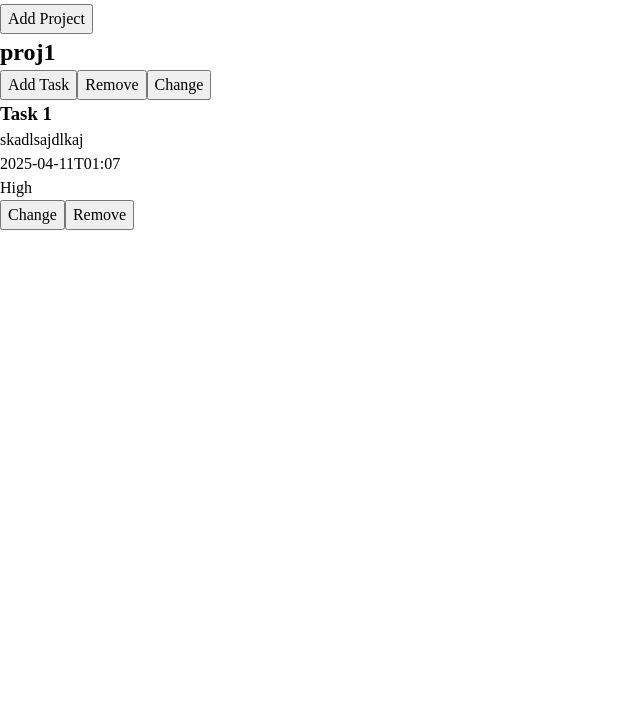
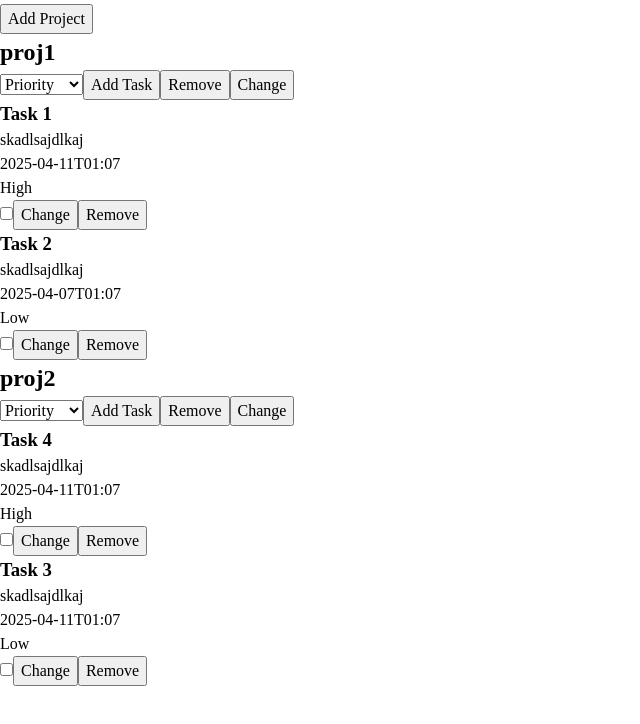
Before and after one commit to AleksaMladenovic/todo-list, a website built with webpack: page src/template.html in a window 1280 px wide. Shown: the part 44-768 px from the top of the page, without its empty margins (0-640 px from the left). Built offline with nearby package versions, Linux system fonts and the light colour scheme.

Commit message:
Add logic for homepage and structure code

```diff
--- a/package.json
+++ b/package.json
@@ -7,5 +7,8 @@
     "webpack": "^5.98.0",
     "webpack-cli": "^6.0.1",
     "webpack-dev-server": "^5.2.1"
+  },
+  "dependencies": {
+    "date-fns": "^4.1.0"
   }
 }
--- a/src/domControls.js
+++ b/src/domControls.js
@@ -1,10 +1,10 @@
 import { Project } from "./project.js";
-import { addProject, addTask, removeProject, removeTask } from "./index.js";
 import { Task } from "./task.js";
 import { ProjectDiv } from "./projectDiv.js";
 import { TaskDiv } from "./taskDiv.js";
+import { projects } from "./project.js";
 
-const addProjectBtn = document.querySelector("div.projects>button");
+let addProjectBtn = document.querySelector("button.btnAddProject");
 const addProjectDialog = document.querySelector("#addProjectDialog");
 const projectDialogBtnAdd = document.querySelector(
   "#addProjectDialog button.add"
@@ -18,6 +18,15 @@ const taskDialogBtnCancel = document.querySelector(
   "#addTaskDialog button.cancel"
 );
 
+export function initialSettings() {
+  addProjectBtn = document.querySelector("button.btnAddProject");
+
+  addProjectBtn.addEventListener("click", async () => {
+    const newProject = await getProject();
+    if (newProject !== null) projects.addProject(newProject);
+  });
+}
+
 function waitForClick(buttons) {
   return new Promise((resolve) => {
     buttons.forEach((button) => {
@@ -28,10 +37,7 @@ function waitForClick(buttons) {
   });
 }
 
-addProjectBtn.addEventListener("click", async () => {
-  const newProject = await getProject();
-  if (newProject !== null) addProject(newProject);
-});
+
 
 async function getProject() {
   addProjectDialog.showModal();
@@ -55,23 +61,27 @@ function clearProjectDialog() {
   document.querySelector("#projectName").value = "";
 }
 
-export function createProject(project) {
+export function createProjectDom(project) {
   const projectDom = ProjectDiv(project);
-  document.querySelector("div.projects").appendChild(projectDom.div);
 
   projectDom.btnAddTask.addEventListener("click", async () => {
     const newTask = await getTask();
-    if (newTask !== null) addTask(newTask, project, projectDom);
+    if (newTask !== null) project.addTask(newTask);
   });
 
   projectDom.btnRemove.addEventListener("click", () => {
-    removeProject(project);
-    document.querySelector("div.projects").removeChild(projectDom.div);
+    projects.removeProject(project);
+    projectDom.div.remove();
   });
 
   projectDom.btnChange.addEventListener("click", async () => {
     await changeProject(project, projectDom);
   });
+
+  projectDom.selectSort.addEventListener("change", ()=>{
+    project.setSortType(projectDom.selectSort.value);
+  })
+
   return projectDom;
 }
 
@@ -113,19 +123,23 @@ function clearTaskDialog() {
     document.querySelector(`input[name="priority"]:checked`).checked = false;
 }
 
-export function createTask(task, project, projectDom) {
+export function createTaskDom(task, project) {
   const taskDom = TaskDiv(task);
-
-  projectDom.div.appendChild(taskDom.div);
 
   taskDom.btnChange.addEventListener("click", async () => {
     await changeTask(task, taskDom);
   });
 
-  taskDom.btnRemove.addEventListener("click",async () => {
-    removeTask(task, project);
-    projectDom.div.removeChild(taskDom.div);
+  taskDom.btnRemove.addEventListener("click", async () => {
+    project.remove(task);
+    taskDom.div.remove();
   });
+
+  taskDom.doneCheckbox.addEventListener("change",()=>{
+    task.done = true;
+  })
+
+  return taskDom;
 }
 
 async function changeTask(task, taskDom) {
--- /dev/null
+++ b/src/homepage.js
@@ -0,0 +1,41 @@
+import { projects } from "./project";
+import { createProjectDom,createTaskDom, initialSettings } from "./domControls";
+import { Project } from "./project";
+import { Task } from "./task";
+import { events } from "./pubSub";
+
+const projectsDiv = document.createElement("div");
+projectsDiv.className = "Projects Homepage";
+projectsDiv.innerHTML = `<h1>Projects</h1>
+            <button class="btnAddProject">Add Project</button>`;
+
+function addProject(project){
+    const projectDom = createProjectDom(project);
+    projectsDiv.appendChild(projectDom.div);
+    return projectDom;
+}
+
+function addTask(task, project, projectDom){
+    const taskDom = createTaskDom(task,project);
+    projectDom.div.appendChild(taskDom.div);
+    return taskDom;
+}
+
+export function runHomepage(){
+    document.querySelector(".content").appendChild(projectsDiv);
+    initialSettings();
+}
+
+function updateHomepage(){
+    projectsDiv.innerHTML = `<h1>Projects</h1>
+            <button class="btnAddProject">Add Project</button>`;
+    projects.list.forEach(project => {
+        const projectDom = addProject(project);
+        project.tasks.forEach(task =>{
+            addTask(task,project,projectDom);
+        });
+    });
+}
+events.on("AddProject", updateHomepage);
+events.on("AddTask",updateHomepage);
+events.on("SortTask",updateHomepage);
--- a/src/index.js
+++ b/src/index.js
@@ -1,17 +1,8 @@
 import "./styles.css";
-import { Task } from "./task";
+import { compareTasksByDueDate, Task } from "./task";
 import { Project,projects } from "./project";
-import {createTask, createProject,displayTask} from "./domControls.js";
-
-export function addProject(project){
-    projects.addProject(project);
-    return createProject(project);
-}
-
-export function addTask(task, project, projectDom){
-    project.addTask(task);
-    createTask(task,project,projectDom);
-}
+import "./domControls.js"
+import { runHomepage } from "./homepage.js";
 
 export function removeProject(project){
     projects.removeProject(project);
@@ -23,6 +14,23 @@ export function removeTask(task, project){
 }
 
 const proj1 = Project("proj1");
-const proj1Div = addProject(proj1);
-const taks1 = Task("Task 1","skadlsajdlkaj","2025-04-11T01:07","High");
-addTask(taks1, proj1,proj1Div);
+projects.addProject(proj1);
+const task1 = Task("Task 1","skadlsajdlkaj","2025-04-11T01:07","High");
+const task2 = Task("Task 2","skadlsajdlkaj","2025-04-07T01:07","Low");
+
+proj1.addTask(task1);
+proj1.addTask(task2);
+
+const proj2 = Project("proj2");
+projects.addProject(proj2);
+const task3 = Task("Task 3","skadlsajdlkaj","2025-04-11T01:07","Low");
+const task4 = Task("Task 4","skadlsajdlkaj","2025-04-11T01:07","High");
+
+proj2.addTask(task3);
+proj2.addTask(task4);
+
+runHomepage();
+
+const compared = compareTasksByDueDate(task1,task2);
+
+console.log(compared);
--- a/src/project.js
+++ b/src/project.js
@@ -1,29 +1,59 @@
+import { events } from "./pubSub";
+import { compareTasksByDueDate, compareTasksByPriority } from "./task";
+
 export const Project = (title)=>{
-    const obj = {
+    const project = {
         title,
         tasks: [],
+        sortType: "priority",
+        addTask,
+        removeTask,
+        log,
+        setSortType,
+        sortTasks,
+        compareFunction: compareTasksByPriority,
     };
 
-    const addTask = (task)=>{
-        obj.tasks.push(task);
+    function addTask(task){
+        project.tasks.push(task);
+        sortTasks();
+        events.emit("AddTask",task,project);
     }
 
-    const removeTask = (task) =>{
-        obj.tasks = obj.tasks.filter((item) => item!==task);
+    function removeTask(task){
+        project.tasks = project.tasks.filter((item) => item!==task);
     }
 
-    const log = () =>{
-        console.log("This is inside Project:" + obj.title);
-        obj.tasks.forEach((task)=>task.log());
+    function log (){
+        console.log("This is inside Project:" + project.title);
+        project.tasks.forEach((task)=>task.log());
         console.log("");
     }
-    return Object.assign(obj,{addTask,removeTask,log});
+
+    function sortTasks(){
+        project.tasks.sort(project.compareFunction);
+        events.emit("SortTask");
+    }
+
+    function setSortType(sortType){
+        switch(sortType){
+            case "priority":
+                project.compareFunction = compareTasksByPriority;
+                break;
+            case "dueDate":
+                project.compareFunction = compareTasksByDueDate;
+        }
+        project.sortType = sortType;
+        project.sortTasks();
+    }
+    return project;
 }
 
-export let projects = {
+export const projects = {
     list : [],
     addProject(project){
         this.list.push(project);
+        events.emit("AddProject",project);
     },
     removeProject(project){
         this.list = this.list.filter((item)=>item!==project);
--- a/src/projectDiv.js
+++ b/src/projectDiv.js
@@ -1,21 +1,62 @@
-export const ProjectDiv = (Project) => {
-  const div = document.createElement("div");
-  div.classList.add("Project");
+export const ProjectDiv = (project) => {
+  const div = createDiv();
 
-  const title = document.createElement("h2");
-  title.textContent = Project.title;
+  const title = createTitle(project);
   div.appendChild(title);
 
-  const btnAddTask = document.createElement("button");
-  btnAddTask.textContent = "Add Task";
+  const sort = createSort(project);
+  div.appendChild(sort.labelForSort);
+  div.appendChild(sort.selectSort);
+
+  const btnAddTask = createButton("Add Task", "addTask");
   div.appendChild(btnAddTask);
 
-  const btnRemove = document.createElement("button");
-  btnRemove.textContent = "Remove";
+  const btnRemove = createButton("Remove", "remove");
   div.appendChild(btnRemove);
 
-  const btnChange = document.createElement("button");
-  btnChange.textContent = "Change"
+  const btnChange = createButton("Change", "change");
   div.appendChild(btnChange);
-  return {div,title,btnAddTask,btnRemove, btnChange};
+
+  return {div,title,btnAddTask,btnRemove, btnChange,selectSort: sort.selectSort};
 };
+
+function createDiv(){
+    const div = document.createElement("div");
+    div.classList.add("Project");
+    return div;
+}
+
+function createTitle(project){
+    const title = document.createElement("h2");
+    title.textContent = project.title;
+    return title;
+}
+
+function createSort(project){
+  const labelForSort = document.createElement("label");
+  labelForSort.setAttribute("for","sortType");
+
+  const selectSort = document.createElement("select");
+  selectSort.setAttribute("name", "sortType");
+  selectSort.setAttribute("id", "sortType");
+
+  let option = document.createElement("option");
+  option.value = "priority";
+  option.textContent = "Priority";
+  selectSort.appendChild(option);
+
+  option = document.createElement("option");
+  option.value = "dueDate";
+  option.textContent = "Due Date";
+  selectSort.appendChild(option);
+
+   selectSort.querySelector(`option[value='${project.sortType}'`).setAttribute("selected", "");
+  return {labelForSort,selectSort};
+}
+
+function createButton(textContent,classAtribute ){
+    const button = document.createElement("button");
+    button.textContent = textContent;
+    button.className = classAtribute;
+    return button;
+}
--- /dev/null
+++ b/src/pubSub.js
@@ -0,0 +1,24 @@
+export const events = {
+    events: {},
+    on: function (eventName, fn) {
+      this.events[eventName] = this.events[eventName] || [];
+      this.events[eventName].push(fn);
+    },
+    off: function(eventName, fn) {
+      if (this.events[eventName]) {
+        for (var i = 0; i < this.events[eventName].length; i++) {
+          if (this.events[eventName][i] === fn) {
+            this.events[eventName].splice(i, 1);
+            break;
+          }
+        };
+      }
+    },
+    emit: function (eventName, data) {
+      if (this.events[eventName]) {
+        this.events[eventName].forEach(function(fn) {
+          fn(data);
+        });
+      }
+    }
+  };
--- a/src/task.js
+++ b/src/task.js
@@ -1,18 +1,38 @@
+import {compareAsc, compareDesc,format} from "date-fns";
+
 export const Task = (title, description, dueDate, priority) => {
-  const obj = {title,description,dueDate,priority};
-  const log = () => {
-    console.log(`This taks: ${obj.title}`);
-    console.log(`Description: ${obj.description}`);
-    console.log(`Due Date: ${obj.dueDate}`);
-    console.log(`Priority: ${obj.priority}`);
-  };
+  const task = { title, description, dueDate, priority,done:false, log, change };
+  function log() {
+    console.log(`This taks: ${task.title}`);
+    console.log(`Description: ${task.description}`);
+    console.log(`Due Date: ${task.dueDate}`);
+    console.log(`Priority: ${task.priority}`);
+  }
 
-  const change = (_title, _description, _dueDate, _priority) => {
-    obj.title = _title;
-    obj.description = _description;
-    obj.dueDate = _dueDate;
-    obj.priority = _priority;
-  };
+  function change(_title, _description, _dueDate, _priority) {
+    task.title = _title;
+    task.description = _description;
+    task.dueDate = _dueDate;
+    task.priority = _priority;
+  }
 
-  return Object.assign(obj,{log}, {change} );
+  return task;
 };
+
+export function compareTasksByPriority(task1, task2){
+    let priorityList = {};
+    priorityList["High"] = 3;
+    priorityList["Normal"]=2;
+    priorityList["Low"]=1;
+    if(priorityList[task1.priority]>priorityList[task2.priority])
+        return -1;
+    if(priorityList[task1.priority]>priorityList[task2.priority])
+        return 1;
+    return 0;
+}
+
+export function compareTasksByDueDate(task1,task2){
+    const task1Date = new Date(task1.dueDate);
+    const task2Date = new Date(task2.dueDate);
+    return compareAsc(task1Date,task2Date);
+}
--- a/src/taskDiv.js
+++ b/src/taskDiv.js
@@ -1,30 +1,82 @@
-export const TaskDiv = (Task) => {
+import { ta } from "date-fns/locale";
+
+export const TaskDiv = (task) => {
+  const div = createDiv();
+
+  const title = createTitle(task);
+  div.appendChild(title);
+
+  const description = createDescription(task);
+  div.appendChild(description);
+
+  const dueDate = createDueDate(task);
+  div.appendChild(dueDate);
+
+  const priority = createPriority(task);
+  div.appendChild(priority);
+
+  const doneCheckbox = createDoneCheckbox(task);
+  div.appendChild(doneCheckbox);
+
+  const btnChange = createButton("Change","change");
+  div.appendChild(btnChange);
+
+  const btnRemove = createButton("Remove","remove");
+  div.appendChild(btnRemove);
+
+  return {
+    div,
+    title,
+    description,
+    dueDate,
+    priority,
+    doneCheckbox,
+    btnChange,
+    btnRemove,
+  };
+};
+
+function createDiv() {
   const div = document.createElement("div");
   div.classList.add("Task");
+  return div;
+}
 
+function createTitle(task) {
   const title = document.createElement("h3");
-  title.textContent = Task.title;
-  div.appendChild(title);
+  title.textContent = task.title;
+  return title;
+}
 
+function createDescription(task) {
   const description = document.createElement("p");
-  description.textContent = Task.description;
-  div.appendChild(description);
+  description.textContent = task.description;
+  return description;
+}
 
+function createDueDate(task) {
   const dueDate = document.createElement("p");
-  dueDate.textContent = Task.dueDate;
-  div.appendChild(dueDate);
+  dueDate.textContent = task.dueDate;
+  return dueDate;
+}
 
+function createPriority(task) {
   const priority = document.createElement("p");
-  priority.textContent = Task.priority;
-  div.appendChild(priority);
+  priority.textContent = task.priority;
+  return priority;
+}
 
-  const btnChange = document.createElement("button");
-  btnChange.textContent = "Change";
-  div.appendChild(btnChange);
+function createDoneCheckbox(task) {
+  const doneCheckbox = document.createElement("input");
+  doneCheckbox.setAttribute("type", "checkbox");
+  if (task.done) doneCheckbox.setAttribute("checked", "");
 
-  const btnRemove = document.createElement("button");
-  btnRemove.textContent = "Remove";
-  div.appendChild(btnRemove);
+  return doneCheckbox;
+}
 
-  return { div, title, description, dueDate, priority, btnChange, btnRemove };
-};
+function createButton(textContent,classAtribute ){
+    const button = document.createElement("button");
+    button.textContent = textContent;
+    button.className = classAtribute;
+    return button;
+}
--- a/src/template.html
+++ b/src/template.html
@@ -8,8 +8,8 @@
 <body>
 
     <div class="projects">
-        <h1>Projects</h1>
-        <button>Add Project</button>
+        <div class="content">
+        </div>
         <!-- <div class="Project">
             <h2>ProjectName</h2>
             <button>Add Task</button>
@@ -42,7 +42,7 @@
                 <label for="taskPriority">Task priority:</label>
                 <input type="radio" id="highPriority" name="priority" value="High">
                 <label for="highPriority">High</label>
-                <input type="radio" id="normalPriority" name="priority" value="Normal">
+                <input type="radio" id="normalPriority" name="priority" value="Normal" checked>
                 <label for="normalPriority">Normal</label>
                 <input type="radio" id="lowPriority" name="priority" value="Low">
                 <label for="lowPriority">Low</label>
```
Also changed, not shown: src/styles.css (+14 -0 lines), 1 other file.
